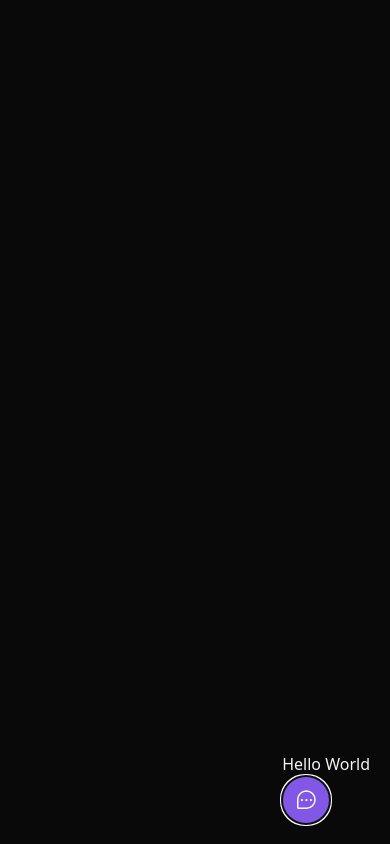
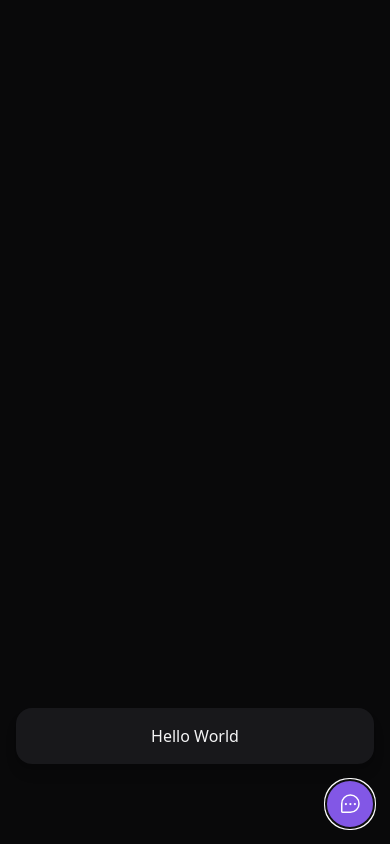
Before and after one commit to cfcamargo/Feedget-nlwReturn, a React (Vite) app: page / in a window 390 px wide. Both pictures are taken after a click on the button "Feedback". Built offline with nearby package versions, Linux system fonts and the light colour scheme.

Commit message:
Criando Widget form e adicionando responsividade

```diff
--- a/src/components/Widget.tsx
+++ b/src/components/Widget.tsx
@@ -1,13 +1,16 @@
 import { ChatTeardropDots } from 'phosphor-react'
 
 import { Popover } from '@headlessui/react'
+import { WidgetForm } from './WidgetForm'
 
 export function Widget() {
 
   return (
-    <Popover className="absolute bottom-5 right-5">
+    <Popover className="absolute bottom-4 right-4 md:bottom-10 md:right-10 flex flex-col items-end">
 
-   <Popover.Panel>Hello World</Popover.Panel>
+   <Popover.Panel>
+     <WidgetForm />
+   </Popover.Panel>
 
       <Popover.Button className="bg-brand-500 rounded-full px-3 h-12 text-white flex items-center group ">
         <ChatTeardropDots className="w-6 h-6" />
--- /dev/null
+++ b/src/components/WidgetForm.tsx
@@ -0,0 +1,9 @@
+export function WidgetForm(){
+
+   return (
+       <div className="bg-zinc-900 p-4 relative rounded-2xl mb-4 flex flex-col items-center shadow-lg w-[calc(100vw-2rem)] md:w-auto">
+           Hello World
+       </div>
+   )
+
+}
--- a/tsconfig.json
+++ b/tsconfig.json
@@ -14,7 +14,7 @@
     "resolveJsonModule": true,
     "isolatedModules": true,
     "noEmit": true,
-    "jsx": "react-jsx"
+    "jsx": "react-jsx",
   },
   "include": ["src"],
   "references": [{ "path": "./tsconfig.node.json" }]
```
